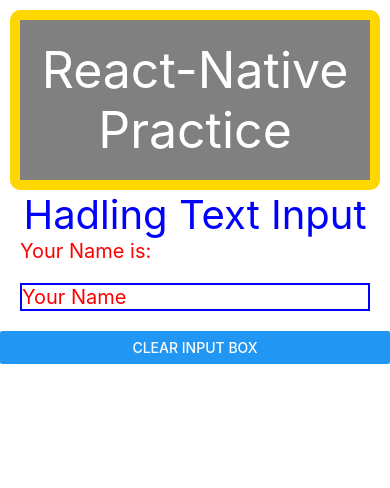
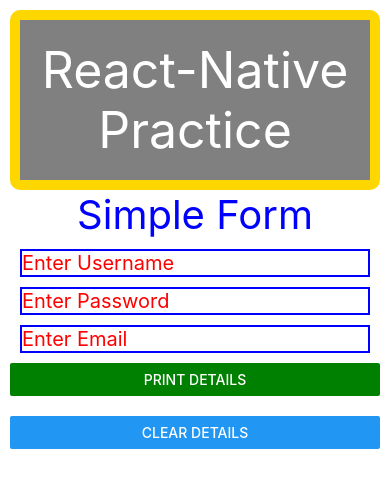
Before and after one commit to AliAzeem92/Learning-React-Native, a React Native app: screen / in a window 390 px wide. Shown: the top 488 px of the page. Built offline with nearby package versions, Linux system fonts and the light colour scheme.

Commit message:
Simple Form

```diff
--- a/App.tsx
+++ b/App.tsx
@@ -1,44 +1,81 @@
-import React, { useState } from 'react';
+import React, {useState} from 'react';
 import {Button, StyleSheet, Text, TextInput, View} from 'react-native';
 import Header from './components/Header';
 
 const App = () => {
-  const [name,useName] = useState("");
+  const [name, setName] = useState('');
+  const [password, setPassword] = useState('');
+  const [email, setEmail] = useState('');
+
+  const [display, setDisplay] = useState(false);
+  const resetDetails = () => {
+    setName('');
+    setPassword('');
+    setEmail('');
+    setDisplay(false);
+  };
 
   return (
     <View>
       <Header />
-      <Text style={styles.heading} >Hadling Text Input</Text>
-      <Text style={styles.changeHeading} >Your Name is: {name} </Text>
+      <Text style={styles.heading}>Simple Form</Text>
       <TextInput
-      style={styles.textInput}
-      placeholder='Your Name '
-      value={name}
-      onChangeText={(text)=>useName(text)}
+        style={styles.textInput}
+        placeholder="Enter Username "
+        onChangeText={text => setName(text)}
+        value={name}
       />
-      <Button title='Clear Input Box' onPress={()=>{useName('')}} />
+      <TextInput
+        style={styles.textInput}
+        placeholder="Enter Password"
+        onChangeText={text => setPassword(text)}
+        secureTextEntry={true}
+        value={password}
+      />
+      <TextInput
+        style={styles.textInput}
+        placeholder="Enter Email"
+        onChangeText={text => setEmail(text)}
+        value={email}
+      />
+      <View style={{margin: 10}}>
+        <Button
+          color={'green'}
+          title="Print Details"
+          onPress={() => setDisplay(true)}
+        />
+      </View>
+      <View style={{marginTop: -5, margin: 10}}>
+        <Button title="Clear Details" onPress={resetDetails} />
+      </View>
+      <View>
+        {display ? (
+          <>
+            <Text style={{fontSize: 25}}>Your name is: {name}</Text>
+            <Text style={{fontSize: 25}}>Your password is: {password}</Text>
+            <Text style={{fontSize: 25}}>Your email is: {email}</Text>
+          </>
+        ) : null}
+      </View>
     </View>
   );
 };
 
 const styles = StyleSheet.create({
   heading: {
-    textAlign:'center',
-    fontSize:40,
-    color:'blue'
-  },
-  changeHeading: {
-    marginLeft:20,
-    fontSize:20,
-    color:'red'
+    textAlign: 'center',
+    fontSize: 40,
+    color: 'blue',
   },
   textInput: {
-  color:'red',
-  borderWidth:2,
-  margin:20,
-  fontSize:20,
-  borderColor:'blue'
-  }
-})
+    color: 'red',
+    borderWidth: 2,
+    marginTop: 10,
+    marginLeft: 20,
+    marginRight: 20,
+    fontSize: 20,
+    borderColor: 'blue',
+  },
+});
 
 export default App;
```
